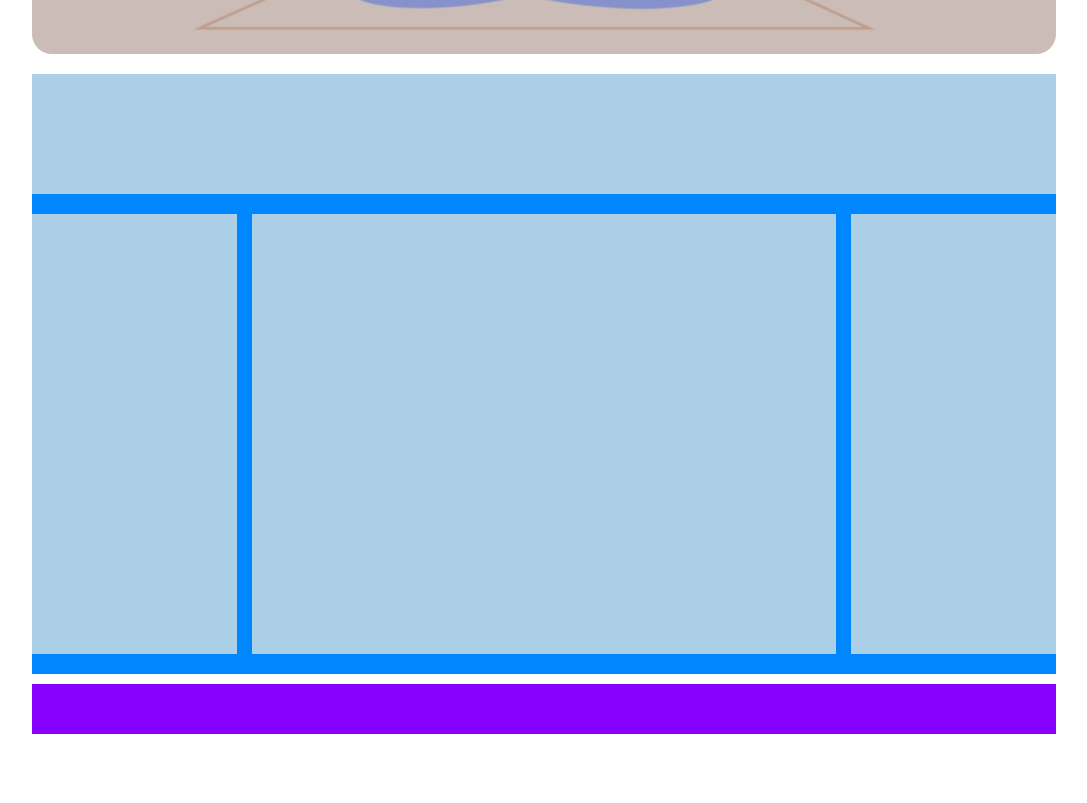
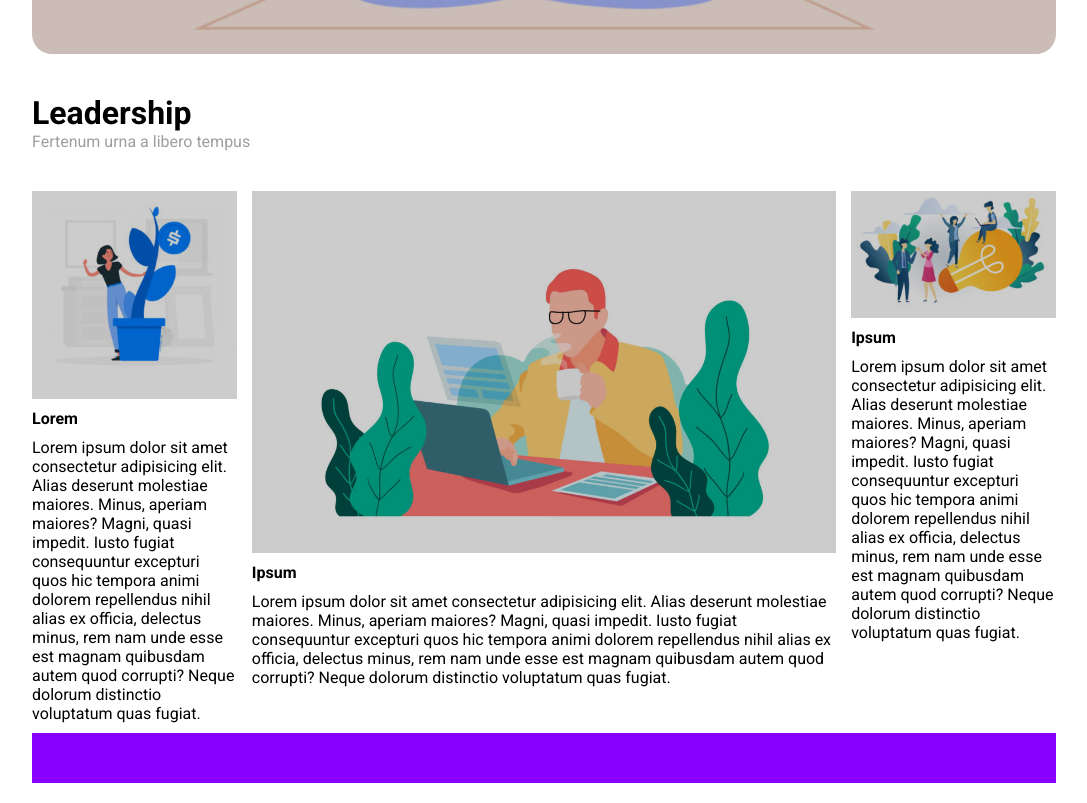
Before and after one commit to NuvoloniM/htmlcss-wp, a plain HTML site: page index.html in a window 1280 px wide. Shown: the part 696-1499 px from the top of the page, without its empty margins (96-1183 px from the left). Before the commit the page ends 1450 px from the top, so only its background shows below. Drawn offline with Linux system fonts and the light colour scheme.

Commit message:
Section B immages and text

```diff
--- a/asset/css/style.css
+++ b/asset/css/style.css
@@ -41,10 +41,15 @@ a {
   border-radius: 20px;
 }
 
+.light-text {
+  font-weight: 200;
+  color: #9f9d9d;
+}
+
 .container {
   width: 80%;
   margin: 20px auto;
-  /* height: 1400px; */
+  height: 100%;
 }
 
 .title {
@@ -63,12 +68,10 @@ a {
   height: 70vh;
   position: relative;
 }
-
+/*
 .section-b {
   width: 100%;
-  height: 600px;
-  background-color: #0086ff;
-}
+} */
 
 .foot {
   width: 100%;
@@ -79,6 +82,7 @@ a {
 
 .b-head {
   width: 100%;
+  padding: 20px 0;
   height: 20%;
 }
 
@@ -93,6 +97,31 @@ a {
   height: 100%;
   float: left;
 }
+
+.b-body img {
+  width: 100%;
+}
+
+.b-img {
+  position: relative;
+  height: 30%;
+}
+.b-text {
+  height: 70%;
+}
+
+.cover {
+  height: 100%;
+  width: 100%;
+  position: absolute;
+  top: 0;
+  left: 0;
+  background-color: rgba(0, 0, 0, 0.2);
+}
+
+/* .b-1-text {
+  height: 70%;
+} */
 
 .b-2 {
   width: calc(60% - 30px);
@@ -127,4 +156,13 @@ a {
 
 .main-text h3 {
   font-size: 2em;
+  font-weight: 400;
 }
+
+.section-title {
+  font-size: 2em;
+}
+
+.subtitle {
+  padding: 10px 0;
+}
--- a/index.html
+++ b/index.html
@@ -39,13 +39,47 @@
             </section>
             <section>
                 <div class="section-b m-y-20 clearfix">
-                    <div class="b-head light-blue">
-
+                    <div class="b-head">
+                        <h2 class="section-title">
+                            Leadership
+                        </h2>
+                        <p class="light-text">Fertenum urna a libero tempus</p>
                     </div>
                     <div class="b-body">
-                        <div class="b-1 light-blue"></div>
-                        <div class="b-2 light-blue"></div>
-                        <div class="b-3 light-blue"></div>
+                        <div class="b-1 ">
+                            <div class="b-img">
+                                <img src="./asset/img/img-1.jpg" alt="">
+                                <div class="cover"></div>
+                            </div>
+                            <h4 class="subtitle">Lorem</h4>
+                            <p class="b-1-text">
+                                Lorem ipsum dolor sit amet consectetur adipisicing elit. Alias deserunt molestiae maiores. Minus, aperiam maiores? Magni, quasi impedit. Iusto fugiat consequuntur excepturi quos hic tempora animi dolorem repellendus nihil alias ex officia, delectus minus, rem nam unde esse est magnam quibusdam autem quod corrupti? Neque dolorum distinctio voluptatum quas fugiat.
+                            </p>
+                        </div>
+                        <div class="b-2">
+                            <div class="b-img">
+                                <img src="./asset/img/banner-2.jpg" alt="">
+                                <div class="cover"></div>
+                            </div>
+                            <div class="b-text">
+                                <h4 class="subtitle">Ipsum</h4>
+                                <p class="b-1-text">
+                                    Lorem ipsum dolor sit amet consectetur adipisicing elit. Alias deserunt molestiae maiores. Minus, aperiam maiores? Magni, quasi impedit. Iusto fugiat consequuntur excepturi quos hic tempora animi dolorem repellendus nihil alias ex officia, delectus minus, rem nam unde esse est magnam quibusdam autem quod corrupti? Neque dolorum distinctio voluptatum quas fugiat.
+                                </p>
+                            </div>
+                        </div>
+                        <div class="b-3">
+                            <div class="b-img">
+                                <img src="./asset/img/img-3.jpg" alt="">
+                                <div class="cover"></div>
+                            </div>
+                            <div class="b-text">
+                                <h4 class="subtitle">Ipsum</h4>
+                                <p class="b-1-text">
+                                    Lorem ipsum dolor sit amet consectetur adipisicing elit. Alias deserunt molestiae maiores. Minus, aperiam maiores? Magni, quasi impedit. Iusto fugiat consequuntur excepturi quos hic tempora animi dolorem repellendus nihil alias ex officia, delectus minus, rem nam unde esse est magnam quibusdam autem quod corrupti? Neque dolorum distinctio voluptatum quas fugiat.
+                                </p>
+                            </div>
+                        </div>
                     </div>
                 </div>
             </section>
```
Also changed, not shown: 2 other files.
